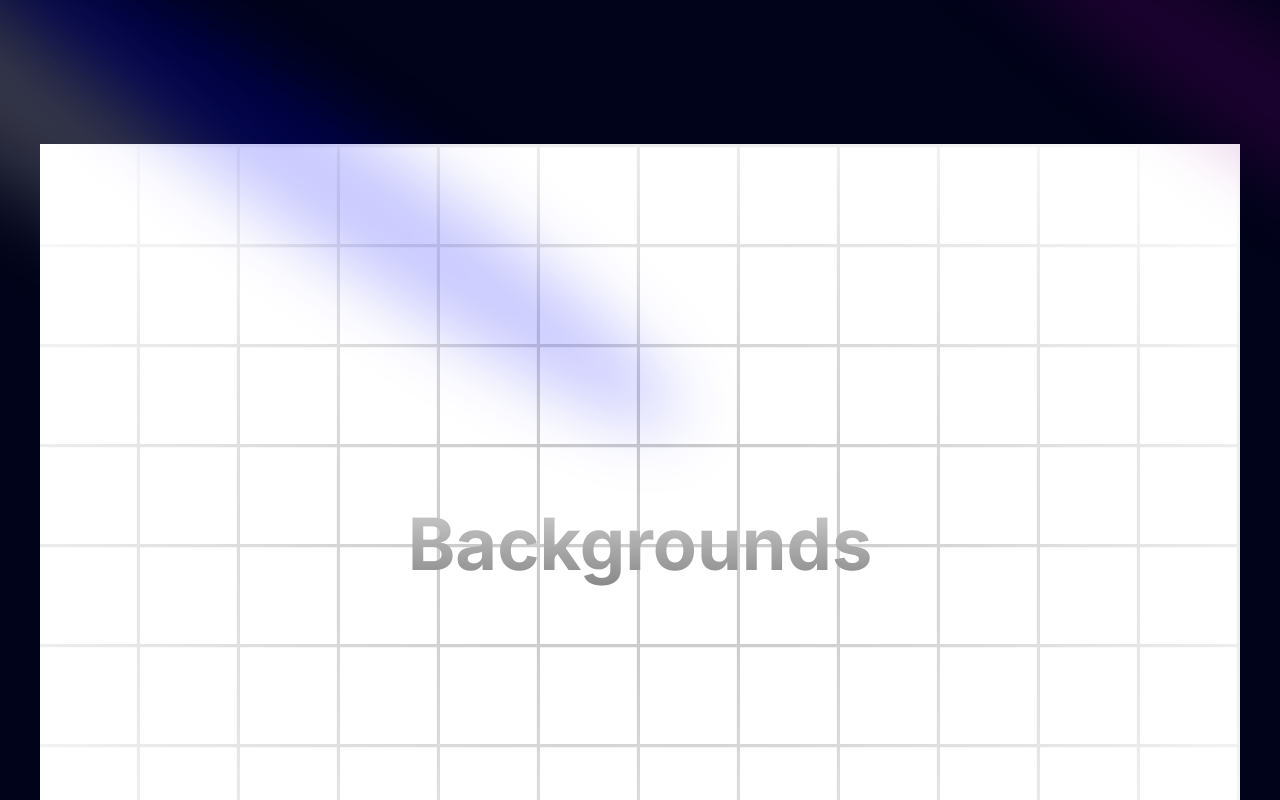
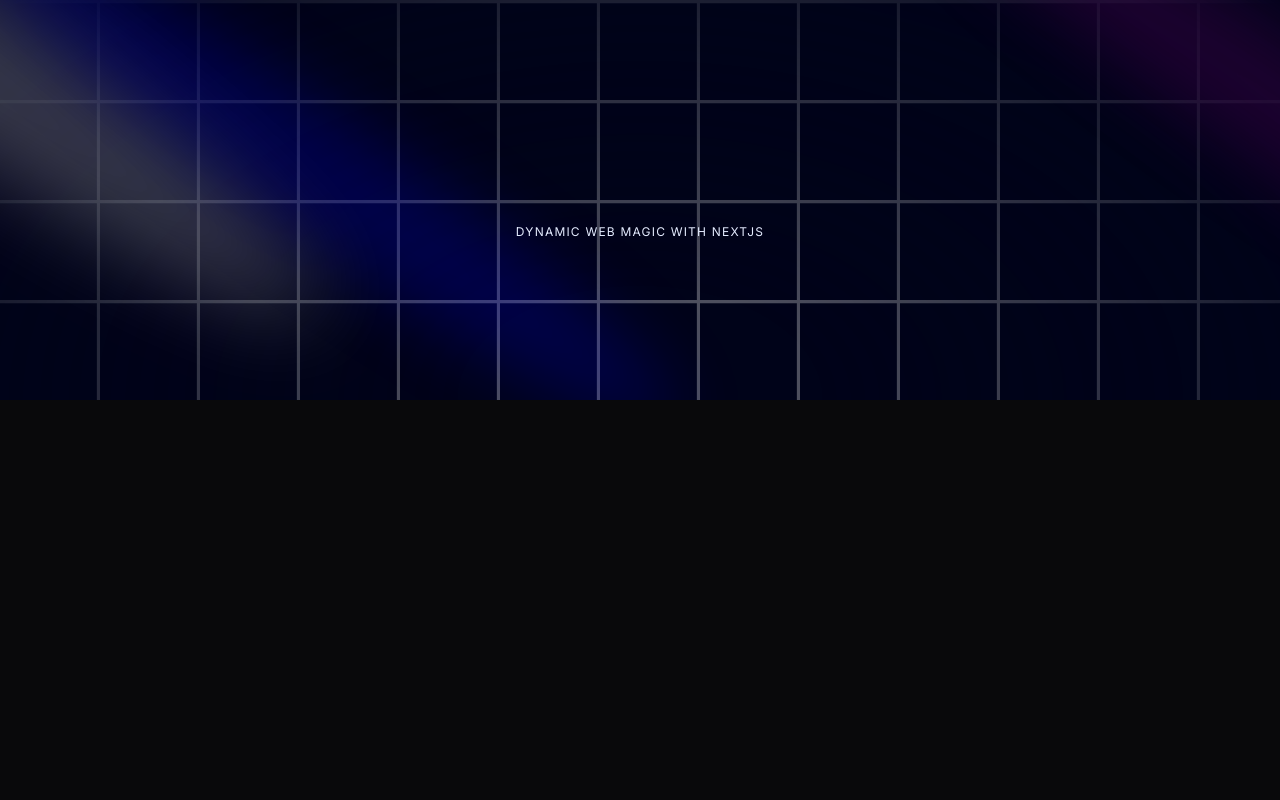
Before and after one commit to ViniciusAdams/project2, a Next.js app: page / in a window 1280 px wide. Shown: the top 800 px of the page. Built offline with nearby package versions, Linux system fonts and the light colour scheme.

Commit message:
changes on Hero grid, adding dynamic web h2

```diff
--- a/app/layout.tsx
+++ b/app/layout.tsx
@@ -1,7 +1,8 @@
 import type { Metadata } from "next";
 import { Inter } from "next/font/google";
 import "./globals.css";
-import { ThemeProvider } from "next-themes";
+import { ThemeProvider } from "./provider";
+
 
 const inter = Inter({ subsets: ["latin"] });
 
@@ -20,7 +21,7 @@
       <body className={inter.className}>
           <ThemeProvider
               attribute="class"
-              defaultTheme="system"
+              defaultTheme="dark"
               enableSystem
               disableTransitionOnChange
             >
--- a/components/Hero.tsx
+++ b/components/Hero.tsx
@@ -14,12 +14,20 @@
         />
         <Spotlight className="left-80 top-28 h-[80vh] w-[50vw]" fill="blue" />
         </div>
-                < div className="h-screen w-full dark:bg-black-100 bg-white  dark:bg-grid-white/[0.3] bg-grid-black/[0.2] relative flex items-center justify-center">
+                < div className="h-screen w-full dark:bg-black-100 bg-white  dark:bg-grid-white/[0.3] bg-grid-black/[0.2] flex items-center justify-center absolute top-0 left-0  ">
             {/* Radial gradient for the container to give a faded look */}
             <div className="absolute pointer-events-none inset-0 flex items-center justify-center dark:bg-black-100 bg-white [mask-image:radial-gradient(ellipse_at_center,transparent_20%,black)]"/>
             <p className="text-4xl sm:text-7xl font-bold relative z-20 bg-clip-text text-transparent bg-gradient-to-b from-neutral-200 to-neutral-500 py-8">
-                Backgrounds
+
             </p>
+        </div>
+        <div className="flex justify-center relative my-20 z-10">
+            <div className='max-w-[89vw] md:max-w-2xl lg:max-w-[60vw] flex-col items-center justify-center'>
+
+                <h2 className="uppercase tracking-widest text-xs text-center text-blue-100 max-w-80">
+                    Dynamic Web Magic with NextJS
+                </h2>
+            </div>
         </div>
         </div>
   )
```
